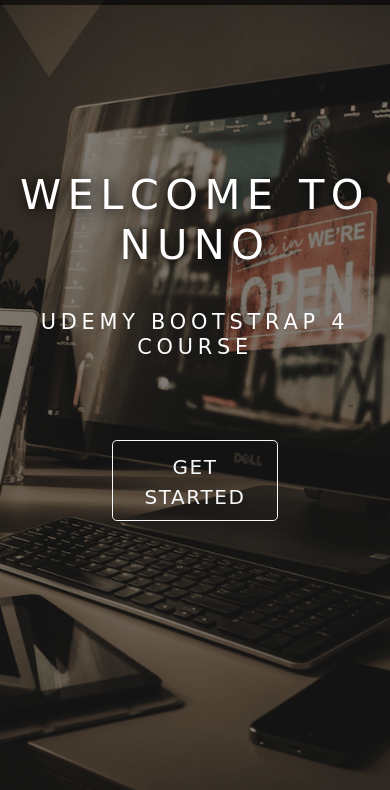
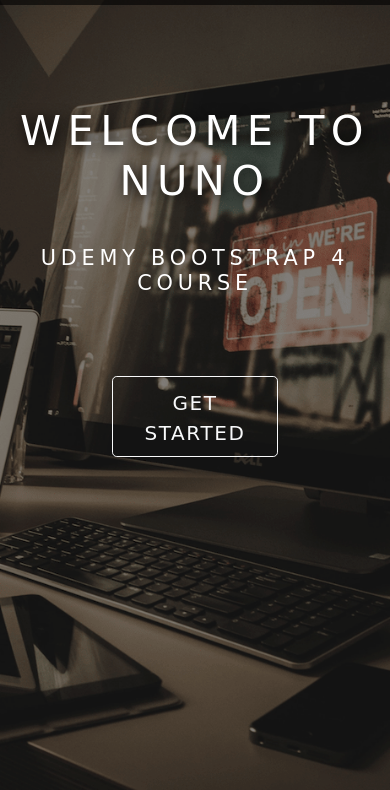
Before and after one commit to augra061/nunotheme, a plain HTML site: page index.html in a window 390 px wide. Shown: the part 54-844 px from the top of the page. Drawn offline with Linux system fonts and the light colour scheme; a web font is replaced by a local one.

Commit message:
alteração: padding top do title na landing

```diff
--- a/css/style.scss
+++ b/css/style.scss
@@ -71,7 +71,7 @@ body{
             color: white;
             text-transform: uppercase;
             .title{
-                padding-top: 9rem;
+                padding-top: 10rem;
                 font-size: 4.5rem;
                 font-weight: 400;
                 letter-spacing: .4rem;
@@ -96,7 +96,6 @@ body{
             .narrow{
                 width: 95%;
                 .title{
-                    padding-top: 14rem;
                     font-size: 2.6rem;
                     margin-bottom: 2.5rem;
                 }
@@ -118,6 +117,8 @@ body{
     .narrow{
         margin-left: auto;
         margin-right: auto;
+        padding-top: 6rem;
+        padding-bottom: 6rem;
         text-align: center;
         width: 80%;
         color: #404740;
```
Also changed, not shown: css/style.css, 1 other file.
